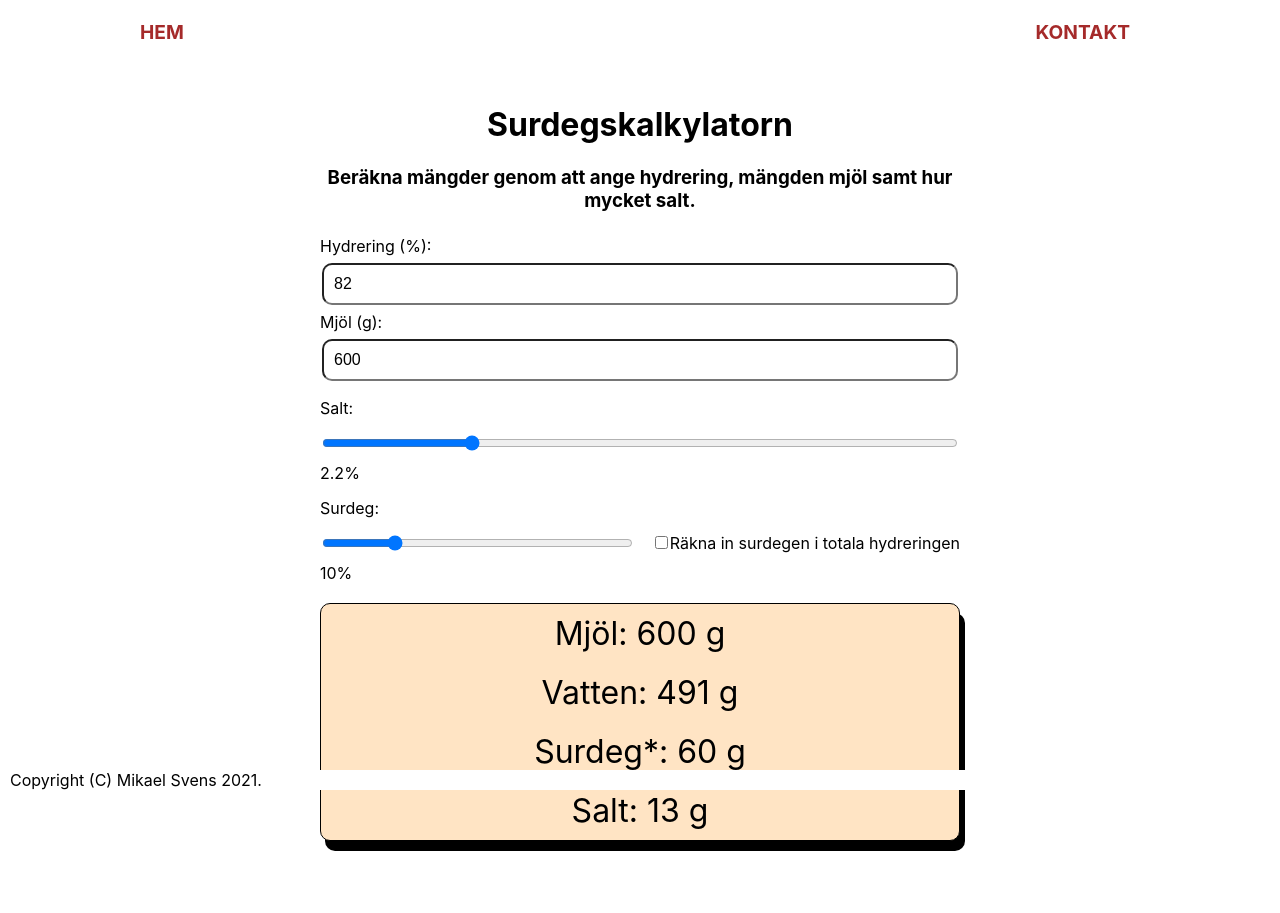
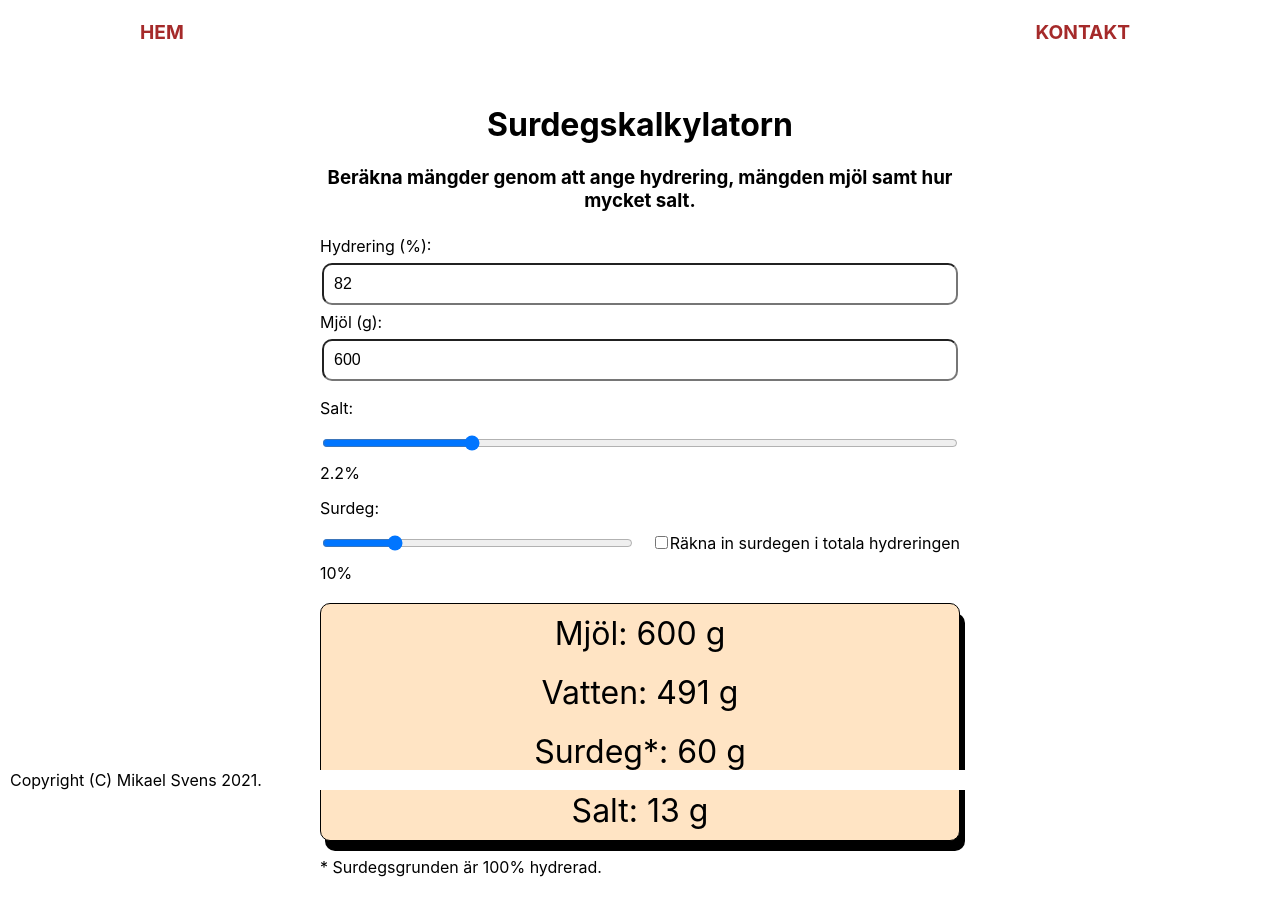
Before and after one commit to ezula/sourdough-calculator, a React (Create React App) app: page / in a window 1280 px wide. Before the commit the page ends 871 px from the top, so only its background shows below. Built offline with nearby package versions, Linux system fonts and the light colour scheme.

Commit message:
Small update.

```diff
--- a/src/components/Sourdough.tsx
+++ b/src/components/Sourdough.tsx
@@ -73,6 +73,8 @@ export default function Sourdough() {
         salt={salt}
       />
 
+      <p>* Surdegsgrunden är 100% hydrerad.</p>
+
     </div>
   );
 }
```
